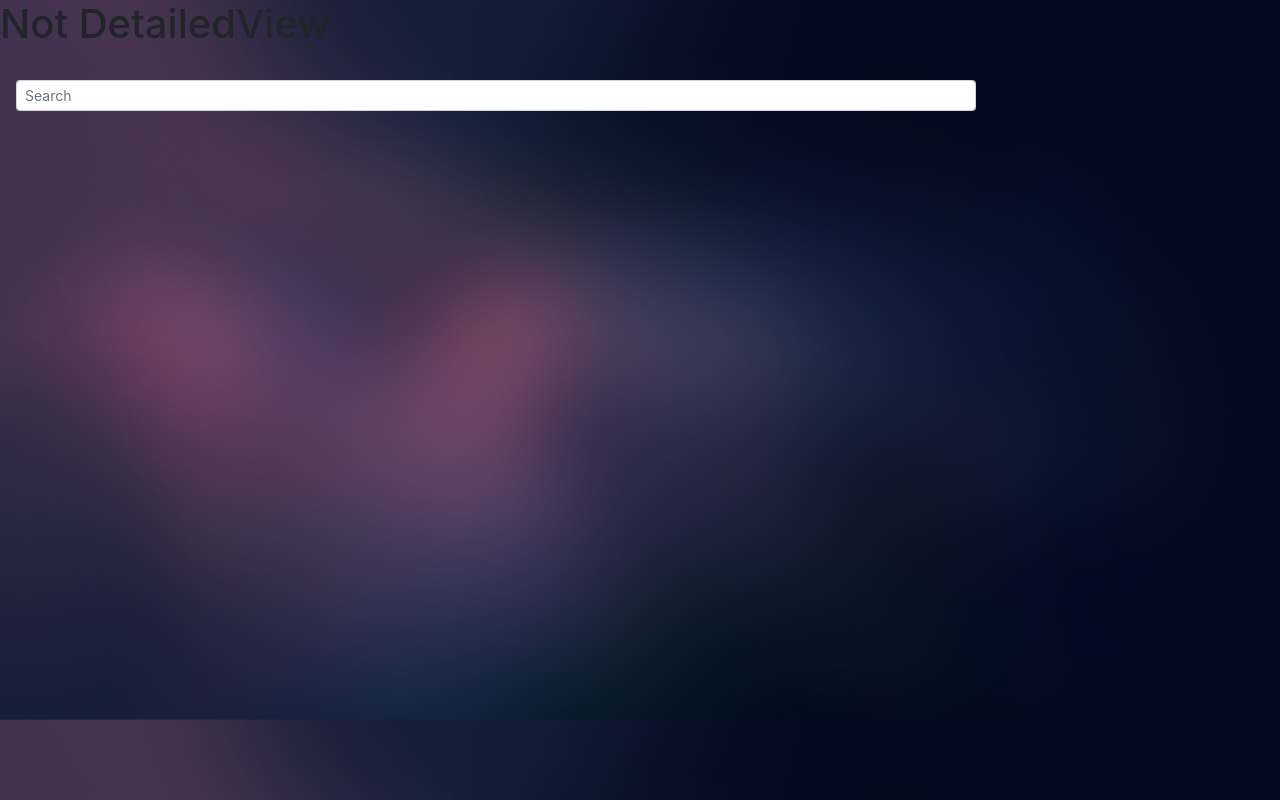
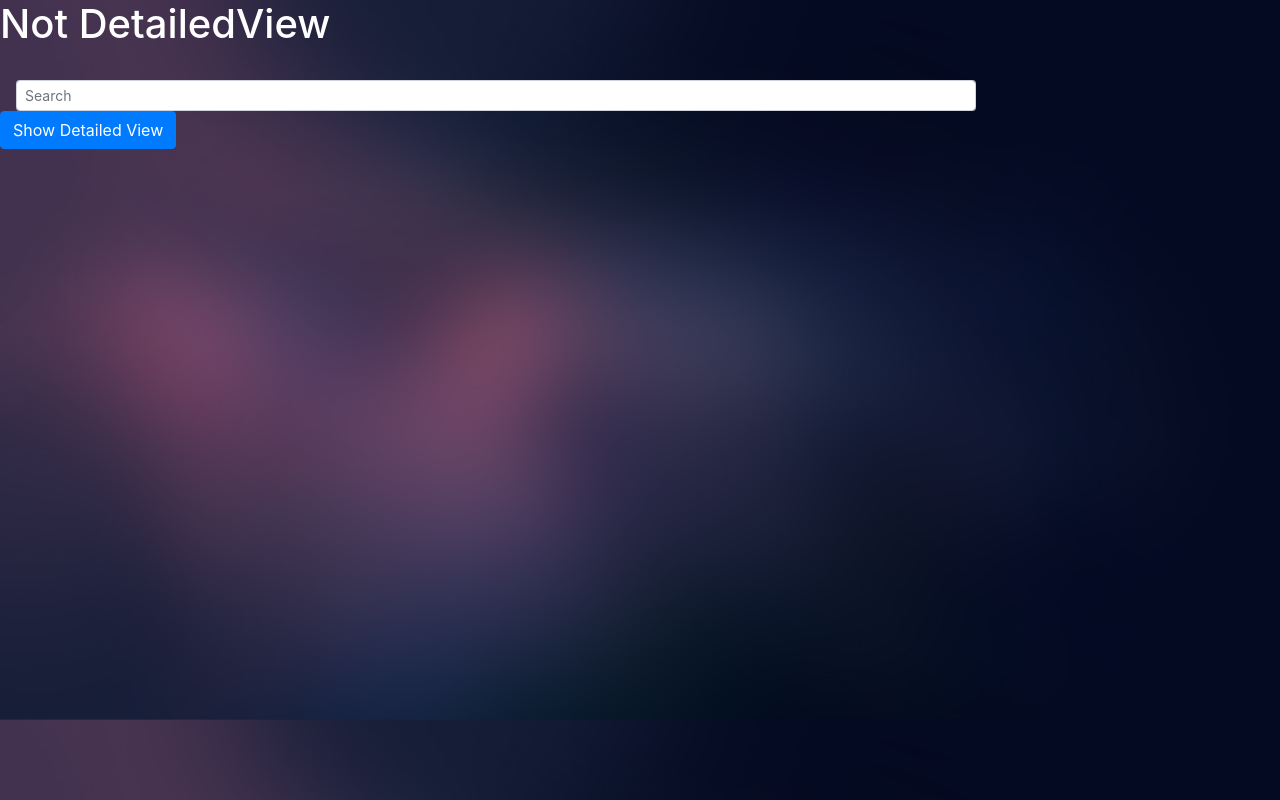
Before and after one commit to justkhant/MOBO-WebAp, a React (Create React App) app in the folder client/: page / in a window 1280 px wide. Built offline with nearby package versions, Linux system fonts and the light colour scheme.

Commit message:
Add a button to show/hide DetailedView

```diff
--- a/client/src/components/Dashboard.js
+++ b/client/src/components/Dashboard.js
@@ -22,6 +22,8 @@ export default class Dashboard extends React.Component {
     }
 
     this.search = this.search.bind(this);
+    this.showDetailedView = this.showDetailedView.bind(this);
+    this.hideDetailedView = this.hideDetailedView.bind(this);
   }
 
   // React function that is called when the page load.
@@ -34,15 +36,29 @@ export default class Dashboard extends React.Component {
     // TODO: Fetch data for search term, onClick/onSubmit for SearchBar
   }
 
+  showDetailedView() {
+    this.setState({
+      detailedViewData: testData,
+      isDetailedView: true,
+    })
+  }
+
+  hideDetailedView() {
+    this.setState({
+      isDetailedView: false,
+    })
+  }
+
   render() {
     const { searchResultsData, detailedViewData, isDetailedView } = this.state;
 
     if (isDetailedView) {
       return (
         <div className="Dashboard">
-          <h1>Is DetailedView</h1>
+          <h1 style={{color:'white'}}>Is DetailedView</h1>
           <br></br>
           <SearchBar />
+          <Button variant="primary" onClick={this.hideDetailedView}>Hide Detailed View</Button>{' '}
           <DetailedView data={detailedViewData} />
         </div>
       );
@@ -50,9 +66,10 @@ export default class Dashboard extends React.Component {
 
     return (
       <div className="Dashboard">
-        <h1>Not DetailedView</h1>
+        <h1 style={{color:'white'}}>Not DetailedView</h1>
         <br></br>
         <SearchBar />
+        <Button variant="primary" onClick={this.showDetailedView}>Show Detailed View</Button>{' '}
         <SearchResults data={searchResultsData} />
       </div>
     );
--- a/client/src/components/DetailedView.js
+++ b/client/src/components/DetailedView.js
@@ -9,6 +9,7 @@ export default class DetailedView extends React.Component {
 	render() {
 		return (
 			<div className="detailedView" id={this.props.id} onClick={this.props.onClick}>
+        <p style={{color:'white'}}>I am DetailedView Component</p>
 			</div>
 		);
 	}
```
